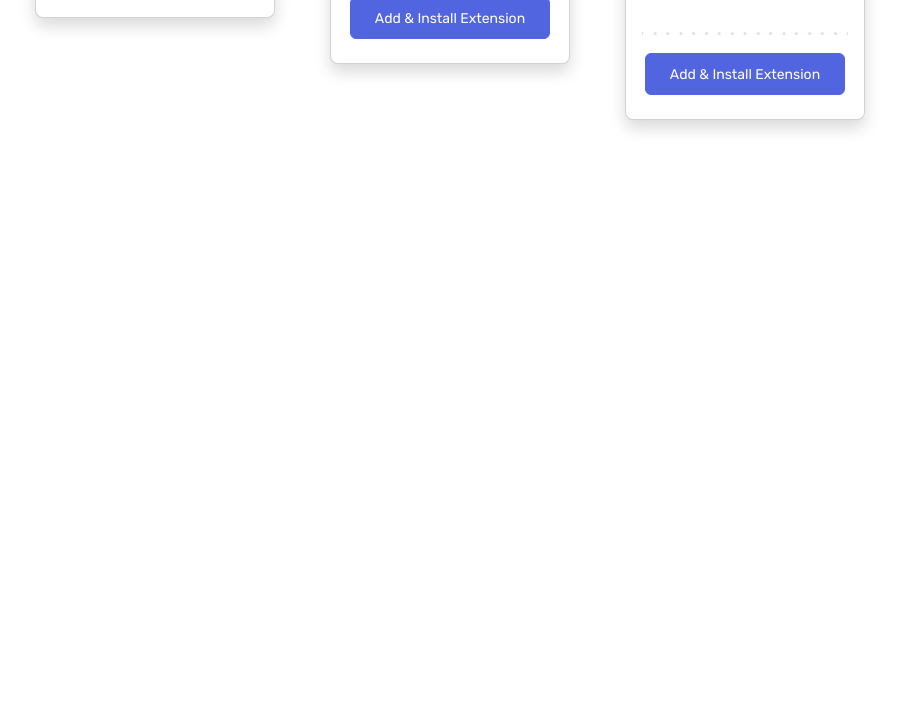
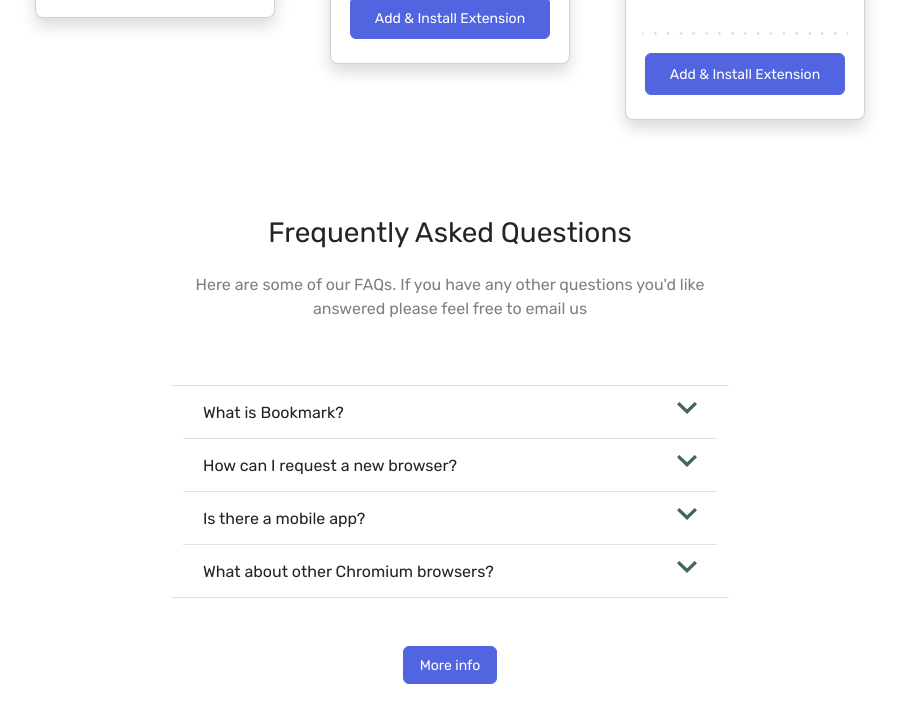
Before and after one commit to PaulaMelia/React-Sprint-2-Bootstrap-Sass, a website: page index.html in a window 1280 px wide. Shown: the part 1843-2565 px from the top of the page, without its empty margins (190-1089 px from the left). Before the commit the page ends 2011 px from the top, so only its background shows below. Drawn offline with nearby package versions, Linux system fonts and the light colour scheme.

Commit message:
ejercicio 4

```diff
--- a/index.html
+++ b/index.html
@@ -81,7 +81,7 @@
         </div>
     </section>
 
-    <!-- grid responsive 2 / nav y tab -->
+    <!-- Ejercicio 2 / nav y tab -->
     <section class="container-xl mt-5" id="features">
       <div class="row">
         <div class="col-12 col-lg-6 m-auto text-center mt-5 px-1">
@@ -217,15 +217,80 @@
           </section> <!-- FIN section ejercicio 3-->
 
 
-        </div>
-      </div>
-    </section>
+         <!-- Ejercicio 4 FAQs -->
+		<section class="container-xl mt-5 pb-5">
+			<div class="row">
+				<div class="col-12 col-lg-6 mx-auto text-center mt-5 px-1">
+					<h3 class="mx-5 mx-lg-0 px-5 px-lg-0">Frequently Asked Questions</h3>
+					<p class="text-black-50 mx-5 mx-lg-3 mt-4 mt-lg-4">Here are some of our FAQs. If you have any other questions you'd like answered please feel free to email us</p>
+				</div>
+			</div>
+			<div class="row justify-content-center mt-5">
+				<div class="accordion accordion-flush col-12 col-lg-6 border-top border-bottom" id="accordionFlushExample">
+					<div class="accordion-item">
+						<h2 class="accordion-header" id="flush-headingOne">
+							<button class="accordion-button collapsed" type="button" data-bs-toggle="collapse"
+								data-bs-target="#flush-collapseOne" aria-expanded="false"
+								aria-controls="flush-collapseOne">
+								What is Bookmark?
+							</button>
+						</h2>
+						<div id="flush-collapseOne" class="accordion-collapse collapse"
+							aria-labelledby="flush-headingOne" data-bs-parent="#accordionFlushExample">
+							<div class="accordion-body">Lorem ipsum dolor sit amet consectetur adipisicing elit. Quis aut illum voluptas. Magni perspiciatis qui pariatur eius quos, veniam sequi dolorum repellendus odio sunt ipsum rem ratione tenetur nulla laboriosam.</div>
+						</div>
+					</div>
+					<div class="accordion-item">
+						<h2 class="accordion-header" id="flush-headingTwo">
+							<button class="accordion-button collapsed" type="button" data-bs-toggle="collapse"
+								data-bs-target="#flush-collapseTwo" aria-expanded="false"
+								aria-controls="flush-collapseTwo">
+								How can I request a new browser?
+							</button>
+						</h2>
+						<div id="flush-collapseTwo" class="accordion-collapse collapse"
+							aria-labelledby="flush-headingTwo" data-bs-parent="#accordionFlushExample">
+							<div class="accordion-body">Lorem ipsum dolor sit amet consectetur adipisicing elit. Nemo voluptates tenetur quis dolorem quasi facere eligendi nulla fuga, omnis consectetur odio eos quos modi quisquam! Error distinctio quos ipsam unde.</div>
+						</div>
+					</div>
+					<div class="accordion-item">
+						<h2 class="accordion-header" id="flush-headingThree">
+							<button class="accordion-button collapsed" type="button" data-bs-toggle="collapse"
+								data-bs-target="#flush-collapseThree" aria-expanded="false"
+								aria-controls="flush-collapseThree">
+								Is there a mobile app?
+							</button>
+						</h2>
+						<div id="flush-collapseThree" class="accordion-collapse collapse"
+							aria-labelledby="flush-headingThree" data-bs-parent="#accordionFlushExample">
+							<div class="accordion-body">Lorem ipsum dolor sit, amet consectetur adipisicing elit. Praesentium voluptas incidunt ducimus aspernatur soluta nobis, amet ipsum excepturi delectus sed explicabo, ullam earum! Dolor assumenda velit suscipit, dolorem in quibusdam.</div>
+						</div>
+					</div>
+					<div class="accordion-item">
+						<h2 class="accordion-header" id="flush-headingFour">
+							<button class="accordion-button collapsed" type="button" data-bs-toggle="collapse"
+								data-bs-target="#flush-collapseFour" aria-expanded="false"
+								aria-controls="flush-collapseFour">
+								What about other Chromium browsers?
+							</button>
+						</h2>
+						<div id="flush-collapseFour" class="accordion-collapse collapse"
+							aria-labelledby="flush-headingFour" data-bs-parent="#accordionFlushExample">
+							<div class="accordion-body">Lorem ipsum dolor sit amet, consectetur adipisicing elit. Repellendus alias ad fuga deleniti, est repudiandae saepe itaque distinctio consequatur. Voluptate quas sunt esse, velit distinctio cumque magni unde commodi quos!</div>
+						</div>
+					</div>
+				</div>
+			</div>
+			<div class="row justify-content-center mt-5">
+				<button type="button" class="btn btn-primary w-auto px-3 border-2"><span class="small">More info</span></button>
+			</div>
+        </section>
+  </main>
 
 
 
 
 
-  </main>
 
 
 
```
Also changed, not shown: main.scss (+11 -0 lines), css/main.css.
